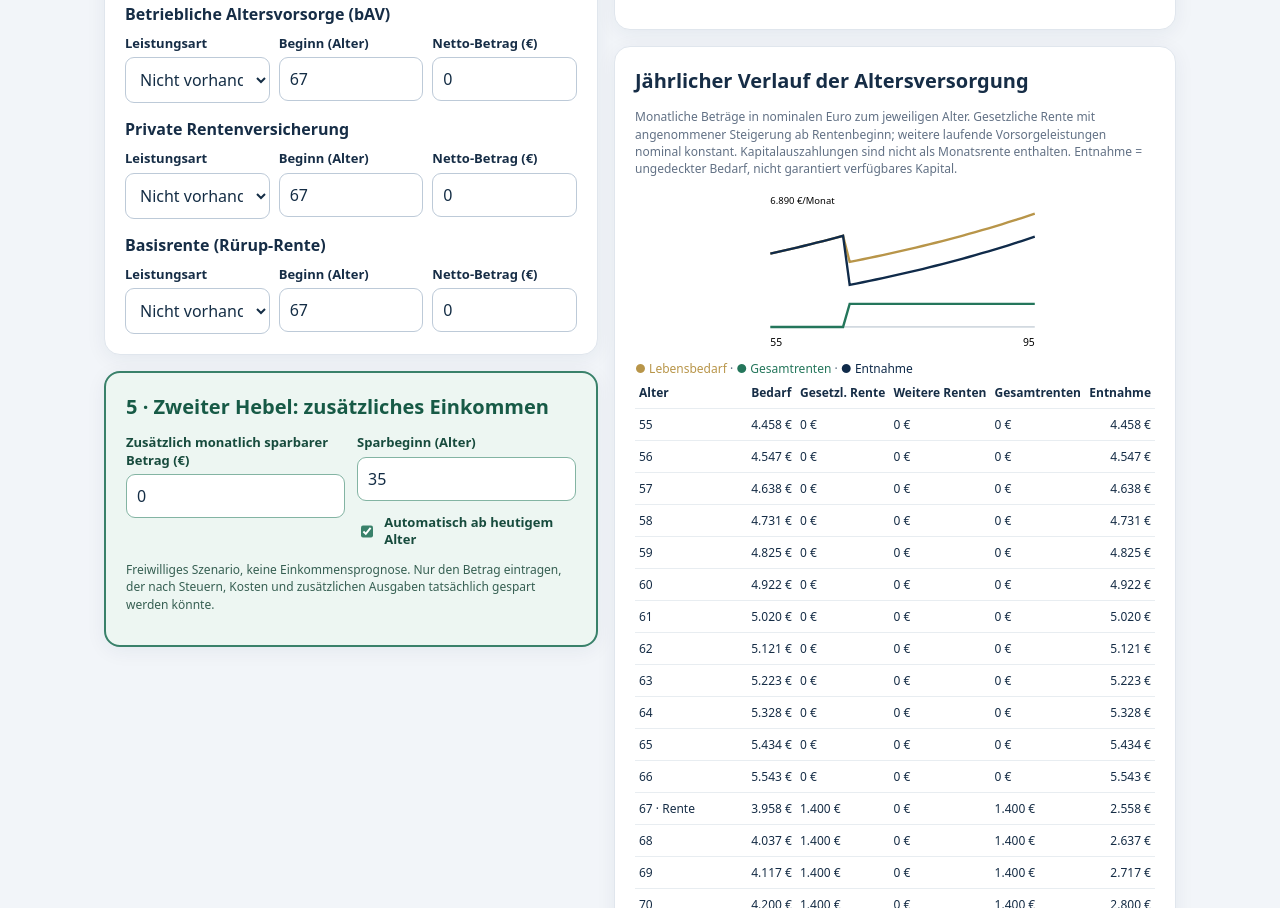
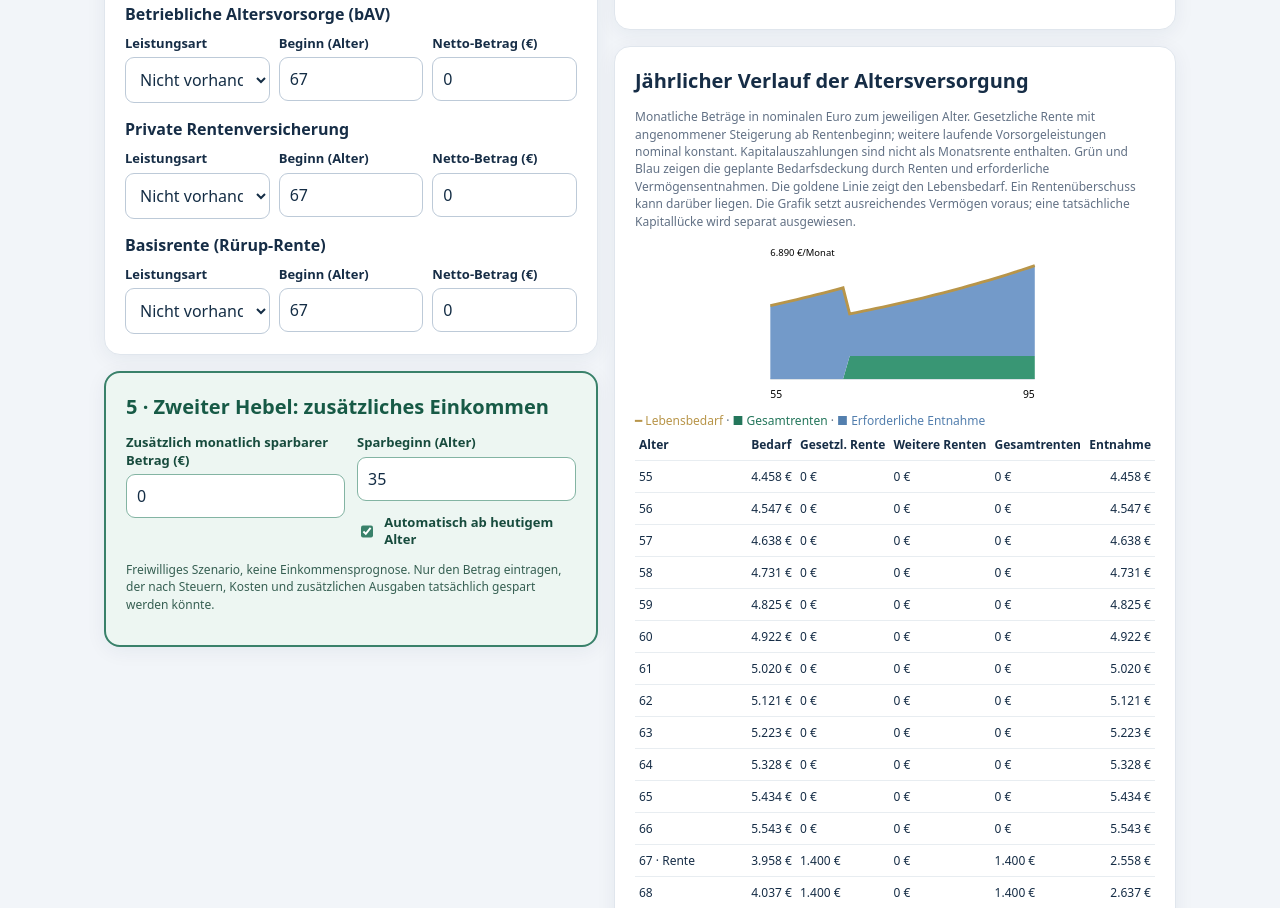
Before and after one commit to Reinerskudinski-code/fire-273, a plain HTML site: page index.html in a window 1280 px wide. Shown: the part 2016-2924 px from the top of the page. Drawn offline with Linux system fonts and the light colour scheme.

Commit message:
Add files via upload

```diff
--- a/index.html
+++ b/index.html
@@ -25,7 +25,7 @@
 <section class="card accent"><div class="sub">Benötigtes Vermögen beim Wunsch-Berufsausstieg</div><div class="big" id="required">–</div><div class="sub">Nominale Euro zum Wunschalter · <span id="realRequired"></span> in heutiger Kaufkraft</div></section>
 <section class="card"><h2>Dein Ergebnis</h2><div class="results"><div class="metric"><div class="sub">Voraussichtlich aufgebaut (inkl. 2. Hebel)</div><div class="big" id="projected">–</div></div><div class="metric"><div class="sub">Verbleibende Kapital-Lücke (inkl. 2. Hebel)</div><div class="big" id="gap">–</div></div><div class="metric"><div class="sub">Erforderliche Sparrate heute / Monat</div><div class="big" id="neededSave">–</div></div><div class="metric"><div class="sub">Weiterhin zusätzlich nötig heute / Monat</div><div class="big" id="monthlyGap">–</div></div></div><div class="bar"><div id="progress"></div></div><p class="hint" id="status"></p><p class="hint" id="comparison"></p></section>
 <section class="card"><h2>Lebenshaltungskosten im Zeitverlauf</h2><p class="hint">Nominale Monatsbeträge bei der eingestellten Inflation. Ab Wunschalter gelten die beiden Bedarfsquoten mit Wechsel zum gesetzlichen Rentenbeginn.</p><div class="results"><div class="metric"><div class="sub">Heute / Monat</div><div class="big" id="costNow">–</div></div><div class="metric"><div class="sub" id="costExitLabel">Beim Wunschalter / Monat</div><div class="big" id="costExit">–</div></div></div><svg class="chart" id="costChart" viewBox="0 0 340 170" role="img" aria-label="Inflationsbedingte Entwicklung der monatlichen Lebenshaltungskosten"></svg><table><thead><tr><th>Zeitpunkt</th><th>Monatlicher Bedarf</th></tr></thead><tbody id="costRows"></tbody></table><p class="hint">Reine Inflationsprojektion, keine Prognose. Die Bedarfsquote und Inflation sind in der Kapitalbedarfsrechnung enthalten.</p></section><section class="card"><h2>Deine Lebensphasen</h2><div id="phases"></div><p class="hint">Monatliche Entnahme aus Vermögen zu Beginn der jeweiligen Phase, in nominalen Euro zum jeweiligen Phasenbeginn. Kapitalauszahlungen sind separat in der Jahresrechnung berücksichtigt.</p></section>
-<section class="card"><h2>Jährlicher Verlauf der Altersversorgung</h2><p class="hint">Monatliche Beträge in nominalen Euro zum jeweiligen Alter. Gesetzliche Rente mit angenommener Steigerung ab Rentenbeginn; weitere laufende Vorsorgeleistungen nominal konstant. Kapitalauszahlungen sind nicht als Monatsrente enthalten. Entnahme = ungedeckter Bedarf, nicht garantiert verfügbares Kapital.</p><svg class="chart" id="incomeChart" viewBox="0 0 340 180" role="img" aria-label="Lebensbedarf, Renteneinkünfte und notwendige Entnahme"></svg><div class="legend"><span style="color:#b89549">● Lebensbedarf</span> · <span style="color:#24765b">● Gesamtrenten</span> · <span style="color:#102b4a">● Entnahme</span></div><div style="overflow-x:auto"><table style="min-width:520px;font-size:12px"><thead><tr><th>Alter</th><th>Bedarf</th><th>Gesetzl. Rente</th><th>Weitere Renten</th><th>Gesamtrenten</th><th>Entnahme</th></tr></thead><tbody id="annualRows"></tbody></table></div></section><section class="card"><h2>Vermögensverlauf</h2><svg class="chart" id="chart" viewBox="0 0 340 170" role="img" aria-label="Modellierter Vermögensverlauf nach Berufsausstieg"></svg><div class="legend">Vermögen ab Wunsch-Berufsausstieg bis zum Planungsende · nominale Euro</div></section>
+<section class="card"><h2>Jährlicher Verlauf der Altersversorgung</h2><p class="hint">Monatliche Beträge in nominalen Euro zum jeweiligen Alter. Gesetzliche Rente mit angenommener Steigerung ab Rentenbeginn; weitere laufende Vorsorgeleistungen nominal konstant. Kapitalauszahlungen sind nicht als Monatsrente enthalten. Grün und Blau zeigen die geplante Bedarfsdeckung durch Renten und erforderliche Vermögensentnahmen. Die goldene Linie zeigt den Lebensbedarf. Ein Rentenüberschuss kann darüber liegen. Die Grafik setzt ausreichendes Vermögen voraus; eine tatsächliche Kapitallücke wird separat ausgewiesen.</p><svg class="chart" id="incomeChart" viewBox="0 0 340 180" role="img" aria-label="Lebensbedarf, Renteneinkünfte und notwendige Entnahme"></svg><div class="legend"><span style="color:#b89549">━ Lebensbedarf</span> · <span style="color:#24765b">■ Gesamtrenten</span> · <span style="color:#537fae">■ Erforderliche Entnahme</span></div><div style="overflow-x:auto"><table style="min-width:520px;font-size:12px"><thead><tr><th>Alter</th><th>Bedarf</th><th>Gesetzl. Rente</th><th>Weitere Renten</th><th>Gesamtrenten</th><th>Entnahme</th></tr></thead><tbody id="annualRows"></tbody></table></div></section><section class="card"><h2>Vermögensverlauf</h2><svg class="chart" id="chart" viewBox="0 0 340 170" role="img" aria-label="Modellierter Vermögensverlauf nach Berufsausstieg"></svg><div class="legend">Vermögen ab Wunsch-Berufsausstieg bis zum Planungsende · nominale Euro</div></section>
 <section class="card"><h2>Gesprächsergebnis</h2><p id="talk" class="intro"></p><div class="actions"><button class="btn" id="copy">Ergebnis kopieren</button><button class="btn alt" onclick="window.print()">Drucken / PDF</button></div></section>
 <section class="card"><details><summary>Rechenannahmen und Grenzen</summary><p class="hint">Monatliche Modellrechnung mit konstanter Rendite und Inflation. Sparraten steigen modellhaft mit der Inflation. Die erste Bedarfsquote gilt ab Wunschalter bis zum Rentenbeginn, die zweite danach. Renten und Kapitalleistungen werden nominal zum jeweiligen Beginn eingegeben; private Renten bleiben nominal konstant, die gesetzliche Rente steigt gemäß Eingabe. Vor dem Wunschalter zufließende Vorsorgeleistungen werden angespart. Rentenüberschüsse nach dem Wunschalter bleiben im Vermögen. Negative Vermögenswerte zeigen eine rechnerische Unterdeckung, keine finanzierbare Kreditlinie. Steuern, Kosten, Kranken- und Pflegeversicherung bitte in den Nettoannahmen berücksichtigen. Keine Garantie.</p></details></section>
 </div></div><p class="foot">FIRE-Rechner 273 · Modellversion · Bedarfsquote und nominale Zielwerte · Berechnung ausschließlich auf deinem Gerät, ohne Serverübertragung und ohne Speicherung persönlicher Eingaben. Keine individuelle Anlage-, Steuer- oder Rentenberatung.</p></main>
@@ -49,7 +49,11 @@ $('status').textContent=afterGap>1?`Mit deiner bisherigen Sparrate und dem zweit
 $('comparison').textContent=`Ohne zweiten Hebel: Vermögen ${eur((projected)*targetFactor)}, Kapitallücke ${eur((originalGap)*targetFactor)}. Mit zweitem Hebel (${eur(extra)}/Monat ab Alter ${extraStart}): Vermögen ${eur((withExtra)*targetFactor)}, Kapitallücke ${eur((afterGap)*targetFactor)}. Verbesserung: ${eur((originalGap-afterGap)*targetFactor)}.`;
 
 let phases=[];let cuts=[exit,...[pa,...cs.filter(c=>c.type==='monthly').map(c=>c.start)].filter(a=>a>exit&&a<end).sort((a,b)=>a-b),end];cuts=[...new Set(cuts)];for(let j=0;j<cuts.length-1;j++){let a=cuts[j],b=cuts[j+1];phases.push({label:`Alter ${Number.isInteger(a)?a:a.toFixed(1)} bis ${Number.isInteger(b)?b:b.toFixed(1)}`,need:Math.max(0,realCostAt(a)-income(a))*inflationFactor(a),income:income(a)*inflationFactor(a),gross:futureCost(a),quote:a>=pa?postQuote*100:quote*100})} $('phases').innerHTML=phases.map(p=>`<div class="phase"><span>${p.label}<br><span class="sub">Bedarf (${p.quote} %): ${eur(p.gross)}/Monat · Renten-/Vorsorgeeinkünfte: ${eur(p.income)}/Monat</span></span><b>${eur(p.need)}/Monat</b></div>`).join('');
-const annualAges=[...new Set([exit,end,...Array.from({length:Math.floor(end-exit)+1},(_,i)=>exit+i),...[pa,...cs.filter(c=>c.type==='monthly').map(c=>c.start)].filter(a=>a>=exit&&a<=end)])].sort((a,b)=>a-b);const annual=annualAges.map(a=>{const statutory=a>=pa?pension*Math.pow(1+growth,a-pa):0;const total=income(a)*inflationFactor(a);const need=futureCost(a);return {a,need,statutory,other:Math.max(0,total-statutory),total,draw:Math.max(0,need-total)}});$('annualRows').innerHTML=annual.map(o=>`<tr><td>${o.a}${o.a===pa?' · Rente':''}${o.a===end?' · Planungsende':''}</td>${['need','statutory','other','total','draw'].map(k=>`<td>${eur(o[k])}</td>`).join('')}</tr>`).join('');const ymax=Math.max(1,...annual.flatMap(o=>[o.need,o.total,o.draw])), ax=a=>38+280*(a-exit)/(end-exit), ay=n=>145-120*n/ymax; $('incomeChart').innerHTML=`<line x1="38" y1="145" x2="318" y2="145" stroke="#aab8c5"/><text x="38" y="165" font-size="11">${exit}</text><text x="318" y="165" text-anchor="end" font-size="11">${end}</text><text x="38" y="15" font-size="10">${eur(ymax)}/Monat</text>`+[['need','#b89549'],['total','#24765b'],['draw','#102b4a']].map(([k,c])=>`<path d="${annual.map((o,i)=>`${i?'L':'M'}${ax(o.a).toFixed(2)} ${ay(o[k]).toFixed(2)}`).join(' ')}" fill="none" stroke="${c}" stroke-width="2.5"/>`).join('');
+const annualAges=[...new Set([exit,end,...Array.from({length:Math.floor(end-exit)+1},(_,i)=>exit+i),...[pa,...cs.filter(c=>c.type==='monthly').map(c=>c.start)].filter(a=>a>=exit&&a<=end)])].sort((a,b)=>a-b);const annual=annualAges.map(a=>{const statutory=a>=pa?pension*Math.pow(1+growth,a-pa):0;const total=income(a)*inflationFactor(a);const need=futureCost(a);return {a,need,statutory,other:Math.max(0,total-statutory),total,draw:Math.max(0,need-total)}});$('annualRows').innerHTML=annual.map(o=>`<tr><td>${o.a}${o.a===pa?' · Rente':''}${o.a===end?' · Planungsende':''}</td>${['need','statutory','other','total','draw'].map(k=>`<td>${eur(o[k])}</td>`).join('')}</tr>`).join('');const ymax=Math.max(1,...annual.map(o=>Math.max(o.need,o.total))), ax=a=>38+280*(a-exit)/Math.max(1e-9,end-exit), ay=n=>145-120*n/ymax;
+const pathFor=(rows,fn)=>rows.map((o,i)=>`${i?'L':'M'}${ax(o.a).toFixed(2)} ${ay(fn(o)).toFixed(2)}`).join(' ');
+const area=(upper,lower,color)=>`<path d="${pathFor(annual,upper)} ${pathFor([...annual].reverse(),lower).replace(/^M/,'L')} Z" fill="${color}"/>`;
+$('incomeChart').innerHTML=`<line x1="38" y1="145" x2="318" y2="145" stroke="#aab8c5"/><text x="38" y="165" font-size="11">${exit}</text><text x="318" y="165" text-anchor="end" font-size="11">${end}</text><text x="38" y="15" font-size="10">${eur(ymax)}/Monat</text>`+area(o=>o.total,()=>0,'#399674')+area(o=>o.total+o.draw,o=>o.total,'#739ac9')+`<path d="${pathFor(annual,o=>o.need)}" fill="none" stroke="#b89549" stroke-width="3"/>`;
+
 let points=simulate(Math.max(0,withExtra),true).points.map(p=>({...p,bal:p.bal*inflationFactor(p.age)}));let max=Math.max(1,...points.map(p=>p.bal)),min=Math.min(0,...points.map(p=>p.bal));let scale=(x)=>145-125*(x-min)/(max-min||1),x=(i)=>25+300*i/Math.max(1,points.length-1);let d=points.map((p,i)=>(i?'L':'M')+x(i).toFixed(1)+' '+scale(p.bal).toFixed(1)).join(' ');$('chart').innerHTML=`<line x1="25" y1="145" x2="325" y2="145" stroke="#aab8c5"/><line x1="25" y1="20" x2="25" y2="145" stroke="#aab8c5"/><path d="${d}" fill="none" stroke="#b89549" stroke-width="3"/><text x="25" y="163" font-size="11" fill="#607284">${exit}</text><text x="298" y="163" font-size="11" fill="#607284">${end}</text><text x="28" y="16" font-size="11" fill="#607284">${eur(max)}</text>`;
 $('talk').textContent=afterGap>1?`Dein Wunsch ist finanzielle Freiheit mit ${exit}. Bei ${v('quote')} % Bedarfsquote bis Rentenbeginn und ${v('postQuote')} % danach, den angegebenen Renten und Vorsorgeleistungen benötigst du dann modellhaft ${eur((required)*targetFactor)}. Ohne zweiten Hebel erreichst du voraussichtlich ${eur((projected)*targetFactor)}; die Lücke beträgt ${eur((originalGap)*targetFactor)}. Mit ${eur(extra)} zusätzlich monatlich sparbarem Betrag ab Alter ${extraStart} erreichst du ${eur((withExtra)*targetFactor)}. Deine verbleibende Kapitallücke sinkt auf ${eur((afterGap)*targetFactor)}. Welche realistischen Möglichkeiten möchtest du gemeinsam prüfen?`:`Dein Wunsch ist finanzielle Freiheit mit ${exit}. Unter den gewählten Annahmen ist dein Kapitalbedarf mit deiner bisherigen Sparrate und dem zweiten Hebel gedeckt. Ohne zweiten Hebel läge die Kapitallücke bei ${eur((originalGap)*targetFactor)}. Lass uns auch mögliche Risiken und vorsichtigere Annahmen prüfen.`;
 $('talk').textContent+=` Bei der angenommenen Inflation von ${v('inflation')} % entsprechen ${eur(cost)} heute mit ${exit} Jahren nominal ${eur(futureCost(exit))} pro Monat.`;
```
